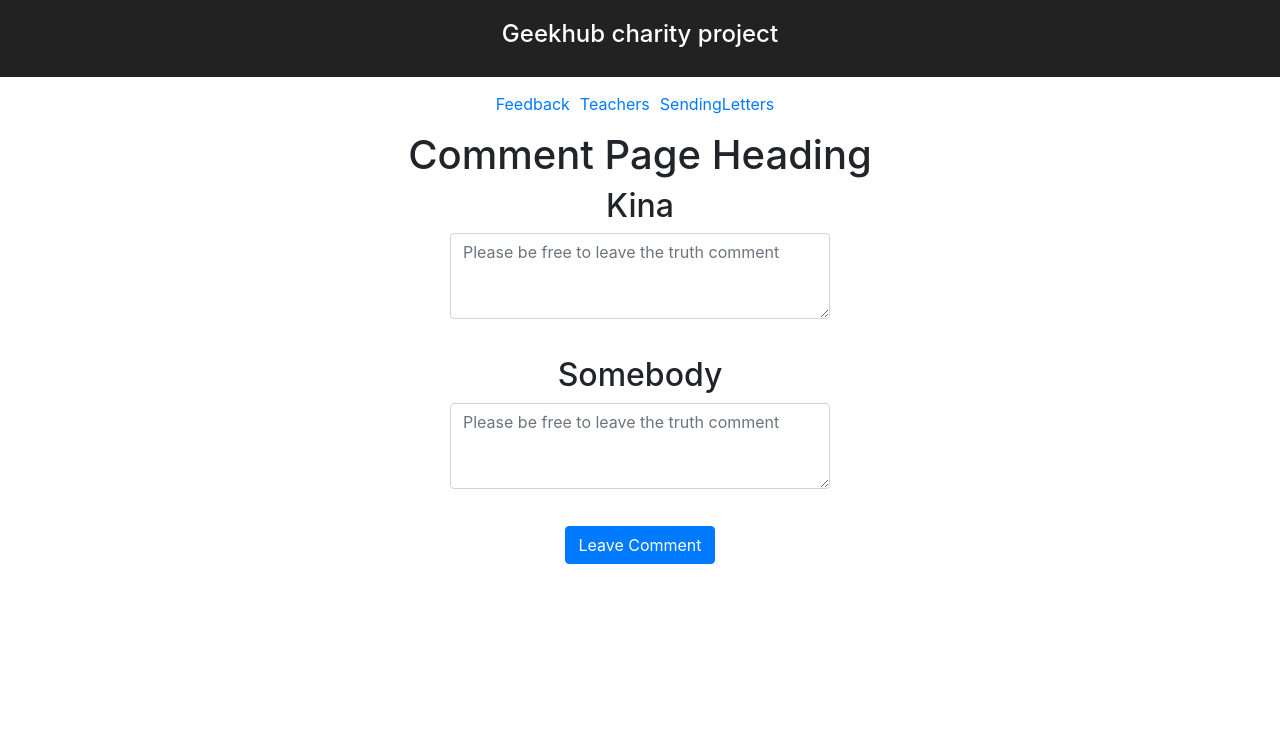
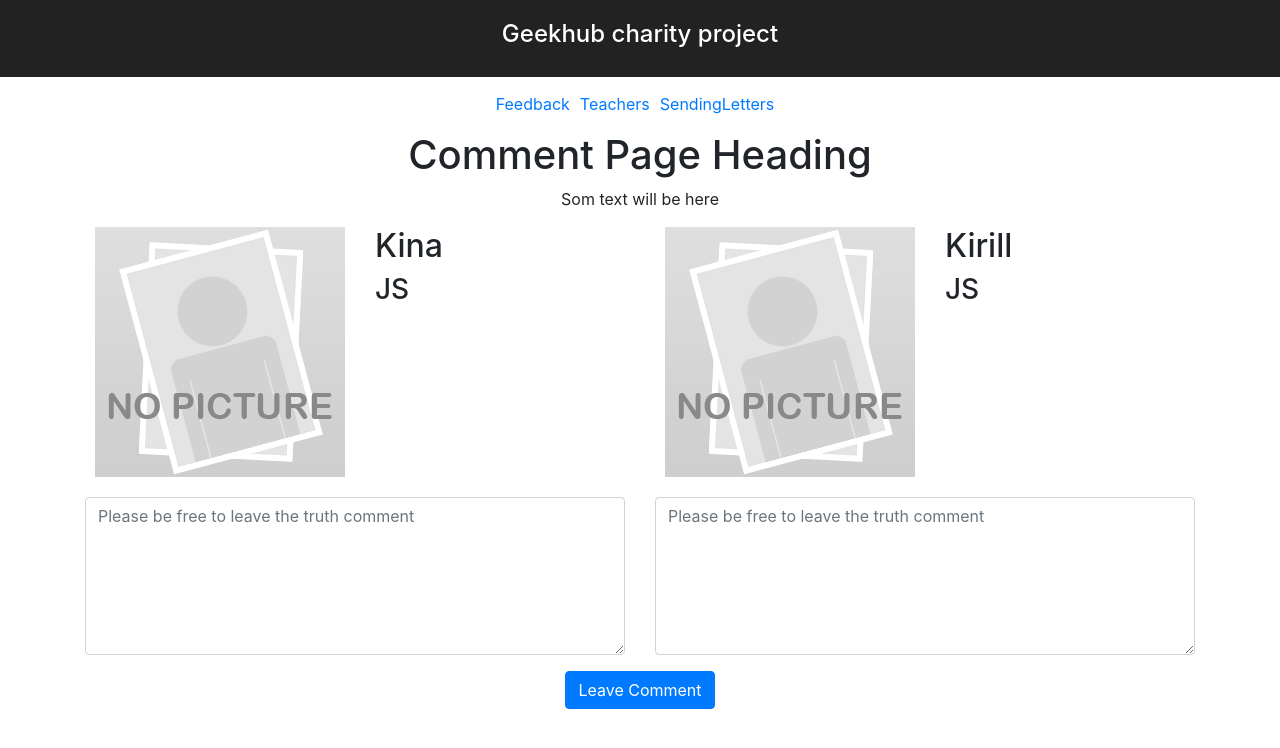
Before and after one commit to lyudmila-schastlyvets/geekhub-feedback-react, a React (Create React App) app: page /feedback/1 in a window 1280 px wide. Shown: the top 748 px of the page. Built offline with nearby package versions, Linux system fonts and the light colour scheme.

Commit message:
Small visual changes

```diff
--- a/src/App.css
+++ b/src/App.css
@@ -31,3 +31,38 @@
 nav {
   padding: 15px 0;
 }
+
+.info {
+  display: flex;
+  margin-bottom: 20px;
+}
+
+.image {
+  width: 50%;
+  margin-right: 20px;
+}
+
+.image img {
+  max-width: 100%;
+}
+
+.info-data {
+  text-align: left;
+}
+
+.login-page {
+  display: flex;
+  justify-content: center;
+}
+
+.login-form {
+  display: flex;
+  flex-direction: column;
+  width: 100%;
+  max-width: 400px;
+  padding: 0 15px;
+}
+
+.login-form > * {
+  margin-bottom: 15px;
+}
--- a/src/components/CommentForm.js
+++ b/src/components/CommentForm.js
@@ -1,5 +1,6 @@
 import React, { Component } from 'react'
 import { withRouter } from 'react-router-dom'
+import logo from './../images/teacher.png'
 
 class CommentForm extends Component {
   constructor(props) {
@@ -23,22 +24,27 @@ class CommentForm extends Component {
 
   render() {
     return (
-      <div>
+      <div className="col-md-6">
+        <div className="info">
+          <div className="image">
+            <img src={this.props.teacher.image || logo} alt=""/>
+          </div>
+          <div className="info-data">
             <h2>{this.props.teacher.name}</h2>
-        <div className='form container'>
-          <form className="">
-            <div className="single-form-row row justify-content-md-center">
+            <h3>{this.props.teacher.course}</h3>
+          </div>
+        </div>
+
+        <div className=' '>
           <textarea
-                className='form-control col-lg-4'
+            className='form-control'
             name='pass'
             placeholder='Please be free to leave the truth comment'
-                rows='3'
+            rows='6'
             onChange={this.handleTextareaChange}
           />
-              <p className='col-12 error-notification'>
+          <p className='error-notification'>
           </p>
-            </div>
-          </form>
         </div>
       </div>
     )
--- a/src/components/Comments.js
+++ b/src/components/Comments.js
@@ -27,13 +27,13 @@ class Comments extends Component {
         name: "Kina",
         course: "JS",
         id: "5ac1e517d095760004605a11",
-        image: "url"
+        image: ""
       },
       {
-        name: "Somebody",
-        course: "Online Marketing",
-        id: "5ac13ea927256400040a3197",
-        image: "url"
+        name: "Kirill ",
+        course: "JS",
+        id: "5ac2233bf25dff000406065a",
+        image: ""
       }
     ]
     this.setState({
@@ -83,8 +83,10 @@ class Comments extends Component {
 
   render() {
     return (
-      <div>
+      <div className="container">
         <h1>Comment Page Heading</h1>
+        <p>Som text will be here</p>
+        <div className="row">
           {this.state.teachers.map((teacher, index) => {
               this.state.commentFormsNumber = index + 1
               return <CommentForm
@@ -95,6 +97,7 @@ class Comments extends Component {
               />
             }
           )}
+        </div>
         {this.state.errorMessage !== '' ? <p>{this.state.errorMessage}</p> : ''}
         <button
           className="btn btn-primary"
--- a/src/components/Login.js
+++ b/src/components/Login.js
@@ -25,18 +25,17 @@ class Login extends Component {
   }
 
   handleSubmit(event) {
-    // let localThis = this;
     event.preventDefault()
     API.post('login?login=' + this.state.name + '&password=' + this.state.pass)
       .then(function (response) {
         if (response.data) {
           // this.props.loggedIn = 'true'
-          // localThis.setState({
+          // this.setState({
           //   loggedIn: 'true'
           // })
           localStorage.setItem('loggedIn', 'true')
         }
-      })
+      }.bind(this))
       .catch(function (error) {
           console.log('error ' + error);
         }
@@ -47,10 +46,10 @@ class Login extends Component {
     return (
       <div>
         {localStorage.getItem('loggedIn') === 'true' ? (<Redirect to="/" />) : (<h1>Login</h1>) }
-        <div className='form'>
-          <form>
+        <div className='login-page'>
+          <form className="login-form">
             <input
-              className='required'
+              className='form-control'
               name='name'
               type='text'
               placeholder='Name'
@@ -58,7 +57,7 @@ class Login extends Component {
               required='required'
             />
             <input
-              className='required'
+              className='form-control'
               name='pass'
               type='text'
               placeholder='Password'
@@ -69,6 +68,7 @@ class Login extends Component {
               type='submit'
               value='Submit'
               onClick={this.handleSubmit}
+              className="btn btn-primary"
             />
           </form>
         </div>
```
Lines whose indentation alone changed are shown as unchanged.
